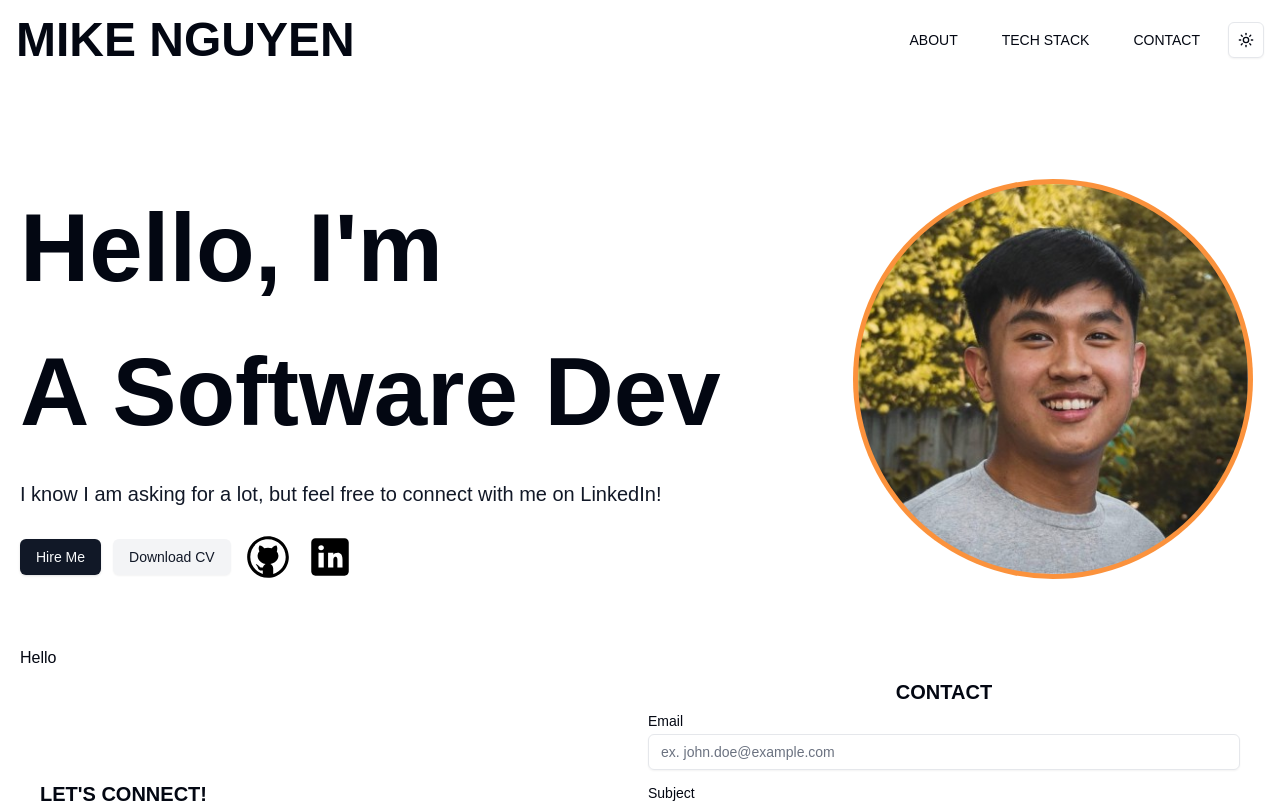
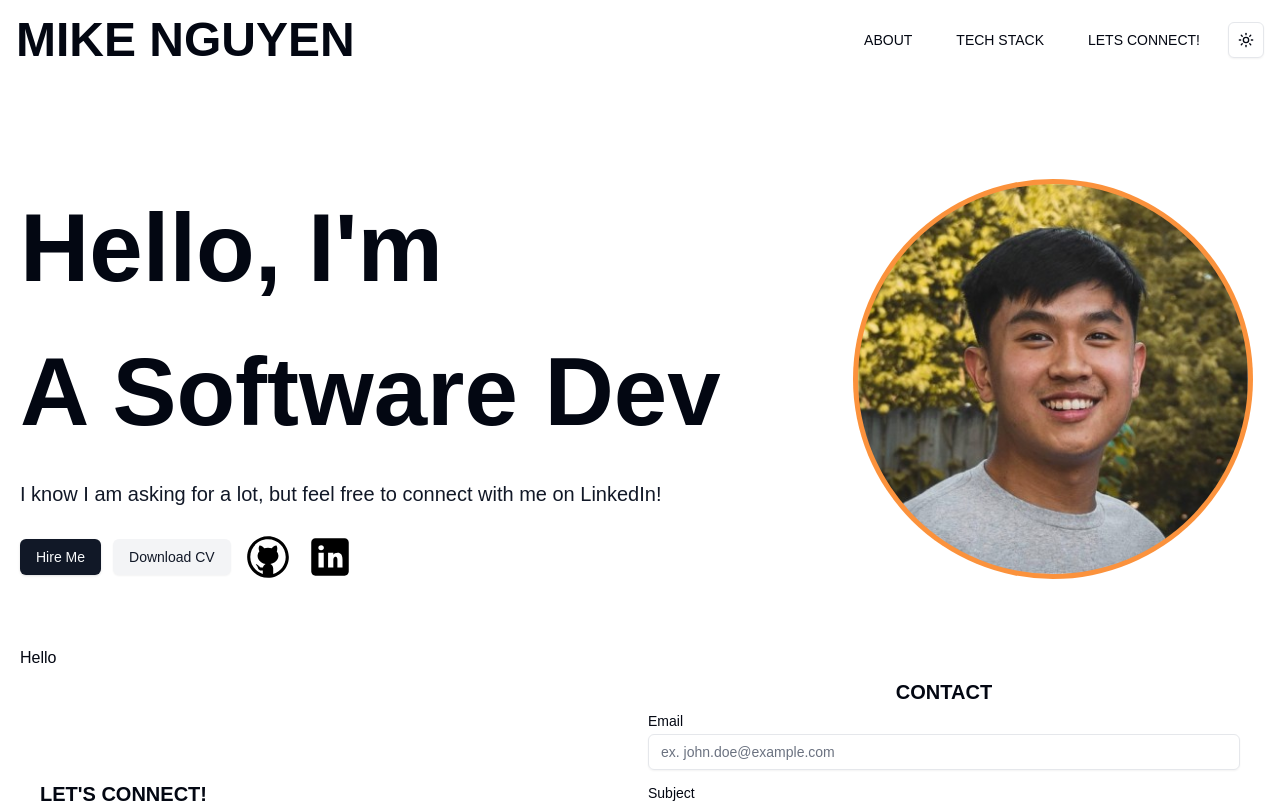
Before and after one commit to miken515/portfolio-react, a Next.js app: page / in a window 1280 px wide. Shown: the top 803 px of the page. Built offline with nearby package versions, Linux system fonts and the light colour scheme.

Commit message:
Different use for navbar

```diff
--- a/app/layout.tsx
+++ b/app/layout.tsx
@@ -1,7 +1,8 @@
 import type { Metadata } from "next";
 import localFont from "next/font/local";
 import "./globals.css";
-import Navbar from "@/components/ui/navbar";
+// import Navbar from "@/components/ui/navbar";
+import { Navbar } from "@/components/layout/navbar";
 import { ThemeProvider } from "@/components/theme-provider";
 import { ModeToggle } from "@/components/layout/mode-toggle";
 
--- a/components/layout/navbar.tsx
+++ b/components/layout/navbar.tsx
@@ -1,7 +1,9 @@
-import { useState } from 'react';
+"use client";
+
+import React, { useState } from "react";
 import Link from "next/link";
 import { ModeToggle } from "./mode-toggle";
-import { Menu } from 'lucide-react';
+import { Menu } from "lucide-react";
 import {
   NavigationMenu,
   NavigationMenuItem,
@@ -14,7 +16,7 @@ export function Navbar() {
   const [isMenuOpen, setIsMenuOpen] = useState(false);
 
   return (
-    <nav className="border-b-2">
+    <nav className="navbar border-b-1">
       <div className="flex items-center justify-between px-4 py-2 lg:py-4">
         {/* Logo/Name Section */}
         <Link href={"/"} className="text-2xl md:text-5xl font-semibold uppercase">
```
